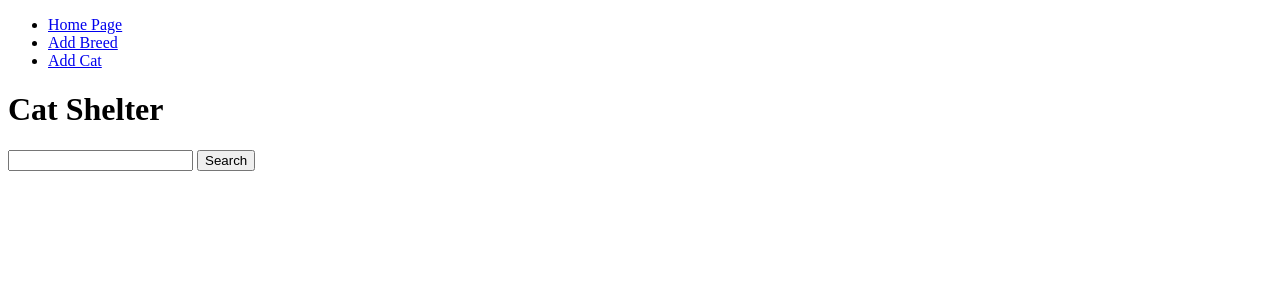
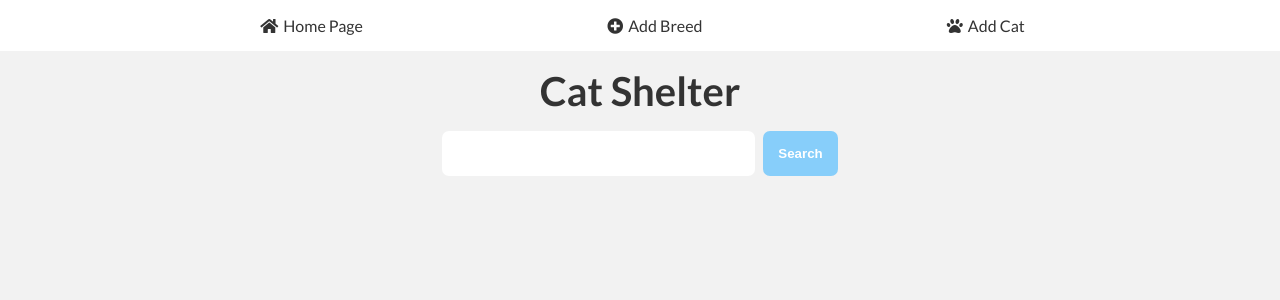
Before and after one commit to NinaNikolova/cat-shelter, a Node server app: template views/home.hbs in a window 1280 px wide. Shown: the top 300 px of the page. Run offline with Node 20, Linux system fonts and the light colour scheme; the template is opened without the code that fills it, so the values that code supplies are empty; some libraries are stand-ins or nearby versions.

Commit message:
canges in css

```diff
--- a/static/styles/site.js
+++ b/static/styles/site.css
@@ -1,5 +1,3 @@
-
-module.exports=`
 @import url('https://fonts.googleapis.com/css?family=Lato:400,700&display=swap');
 
 * {
@@ -221,4 +219,4 @@ body > form > label:nth-child(3) {
     text-transform: uppercase;
     background-color: lightskyblue;
     margin-bottom: 1.5rem;
-}`
+}
```
